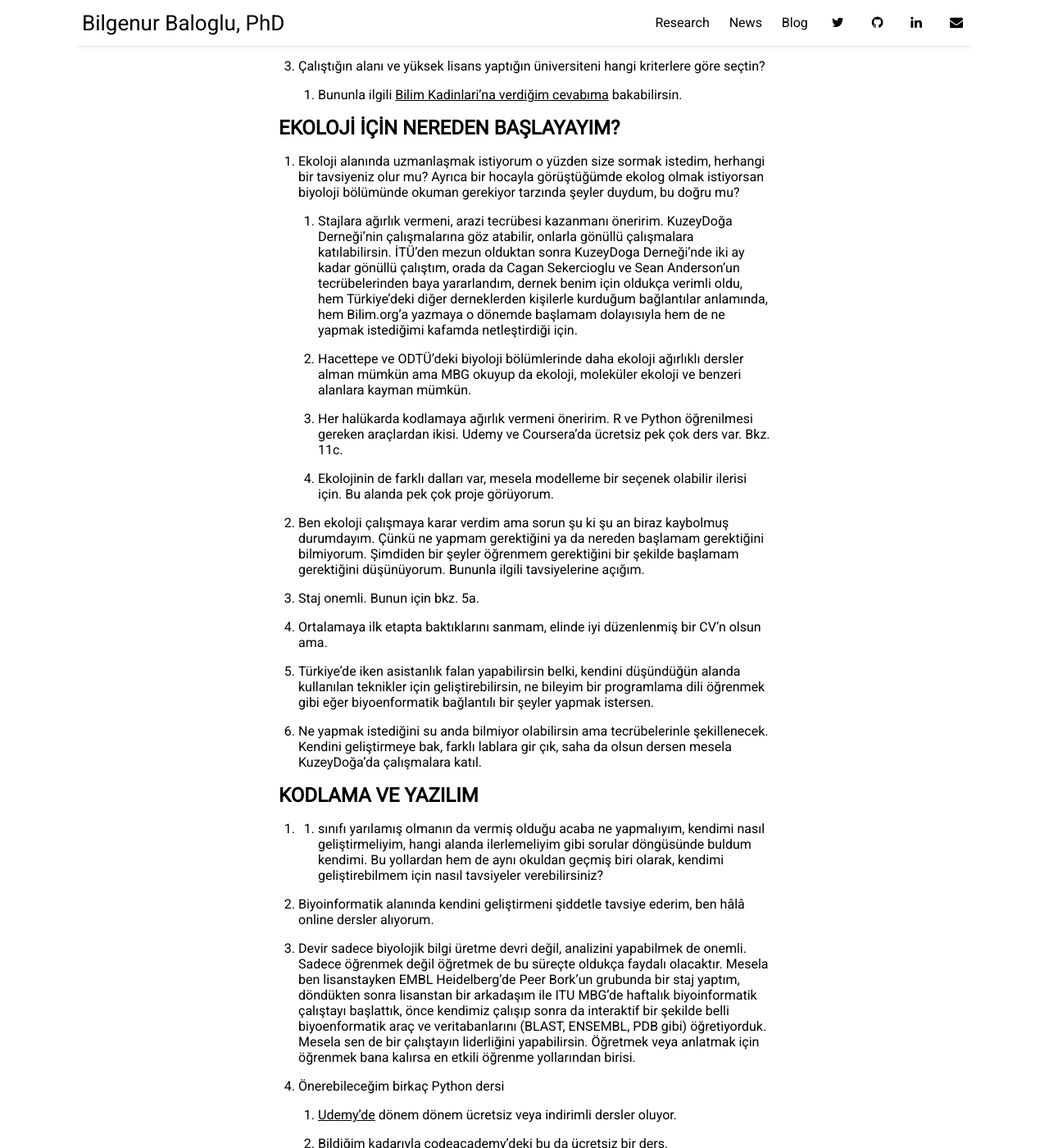
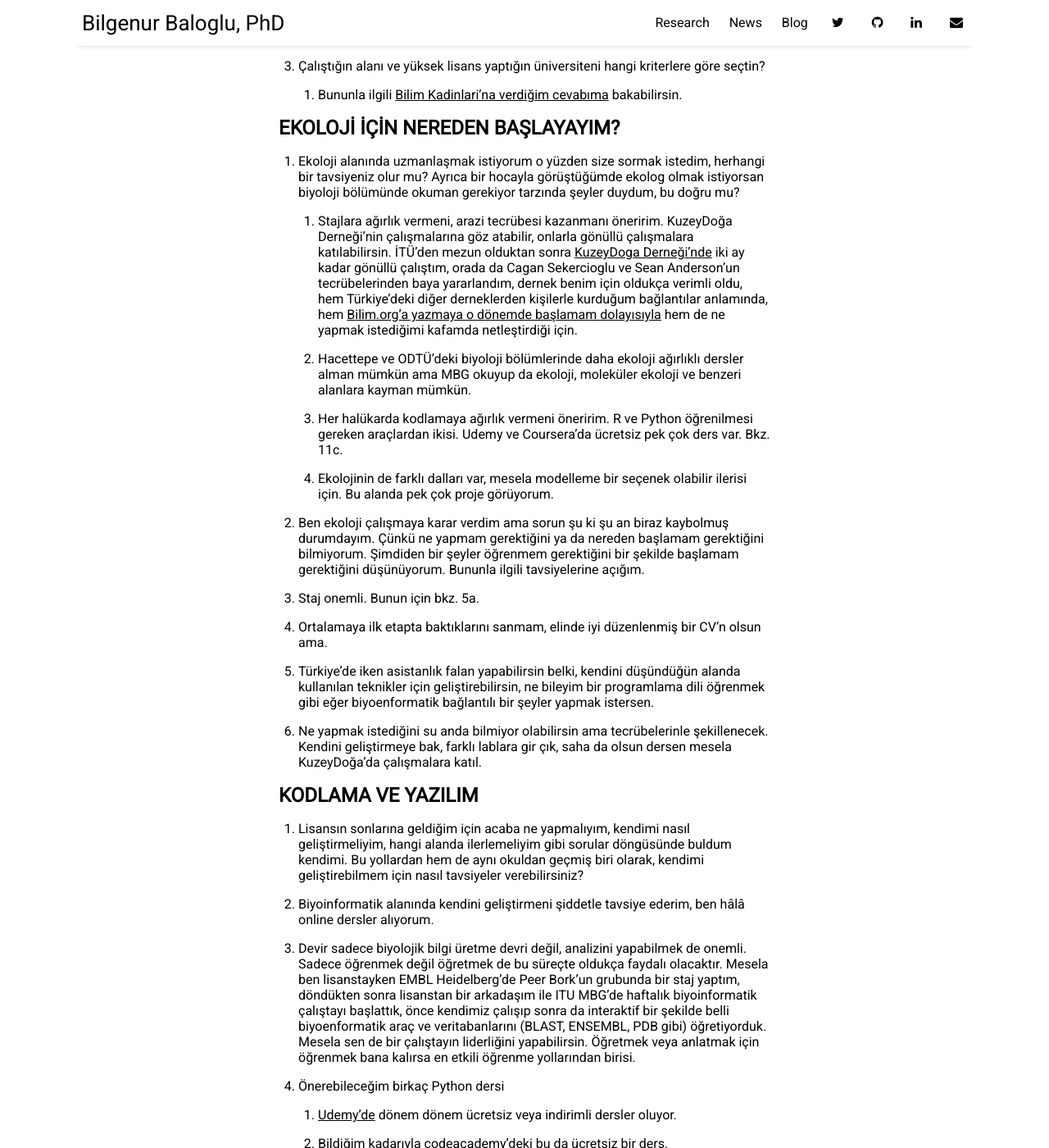
Before and after one commit to BBaloglu/bbaloglu.github.io, a Jekyll site: the page built from _posts/2020-07-07-Mentorship.md, in a window 1280 px wide and 1400 px high, scrolled down 3220 px. Shown: the whole window at 82% size. Built offline with Jekyll 4.4.1, drawn with Linux system fonts in a browser that asks for light colours; nearby versions of some CDN libraries; part of the change alters nothing that is shown; some of the changed text lies outside the part shown.

Commit message:
Update 2020-07-07-Mentorship.md

```diff
--- a/_posts/2020-07-07-Mentorship.md
+++ b/_posts/2020-07-07-Mentorship.md
@@ -59,7 +59,7 @@ Merhaba arkadaşlar! Enerji dolu, idealleri olan pek çok öğrenciden farklı m
 ## EKOLOJİ İÇİN NEREDEN BAŞLAYAYIM?
 
 9. Ekoloji alanında uzmanlaşmak istiyorum o yüzden size sormak istedim, herhangi bir tavsiyeniz olur mu? Ayrıca bir hocayla görüştüğümde ekolog olmak istiyorsan biyoloji bölümünde okuman gerekiyor tarzında şeyler duydum, bu doğru mu?
-   1. Stajlara ağırlık vermeni, arazi tecrübesi kazanmanı öneririm. KuzeyDoğa Derneği'nin çalışmalarına göz atabilir, onlarla gönüllü çalışmalara katılabilirsin. İTÜ’den mezun olduktan sonra KuzeyDoga Derneği'nde iki ay kadar gönüllü çalıştım, orada da Cagan Sekercioglu ve Sean Anderson'un tecrübelerinden baya yararlandım, dernek benim için oldukça verimli oldu, hem Türkiye'deki diğer derneklerden kişilerle kurduğum bağlantılar anlamında, hem Bilim.org'a yazmaya o dönemde başlamam dolayısıyla hem de ne yapmak istediğimi kafamda netleştirdiği için.
+   1. Stajlara ağırlık vermeni, arazi tecrübesi kazanmanı öneririm. KuzeyDoğa Derneği'nin çalışmalarına göz atabilir, onlarla gönüllü çalışmalara katılabilirsin. İTÜ’den mezun olduktan sonra [KuzeyDoga Derneği'nde](https://www.kuzeydoga.net/) iki ay kadar gönüllü çalıştım, orada da Cagan Sekercioglu ve Sean Anderson'un tecrübelerinden baya yararlandım, dernek benim için oldukça verimli oldu, hem Türkiye'deki diğer derneklerden kişilerle kurduğum bağlantılar anlamında, hem [Bilim.org'a yazmaya o dönemde başlamam dolayısıyla](https://www.bilim.org/kuyucuk-golu-sulak-alan-restorasyon-projesi/) hem de ne yapmak istediğimi kafamda netleştirdiği için.
    2. Hacettepe ve ODTÜ’deki biyoloji bölümlerinde daha ekoloji ağırlıklı dersler alman mümkün ama MBG okuyup da ekoloji, moleküler ekoloji ve benzeri alanlara kayman mümkün.
    3. Her halükarda kodlamaya ağırlık vermeni öneririm. R ve Python öğrenilmesi gereken araçlardan ikisi. Udemy ve Coursera'da ücretsiz pek çok ders var. Bkz. 11c.
    4. Ekolojinin de farklı dalları var, mesela modelleme bir seçenek olabilir ilerisi için. Bu alanda pek çok proje görüyorum.
@@ -71,7 +71,7 @@ Merhaba arkadaşlar! Enerji dolu, idealleri olan pek çok öğrenciden farklı m
 
 ## KODLAMA VE YAZILIM
 
-11. 3. sınıfı yarılamış olmanın da vermiş olduğu acaba ne yapmalıyım, kendimi nasıl geliştirmeliyim, hangi alanda ilerlemeliyim gibi sorular döngüsünde buldum kendimi. Bu yollardan hem de aynı okuldan geçmiş biri olarak, kendimi geliştirebilmem için nasıl tavsiyeler verebilirsiniz?
+11. Lisansın sonlarına geldiğim için acaba ne yapmalıyım, kendimi nasıl geliştirmeliyim, hangi alanda ilerlemeliyim gibi sorular döngüsünde buldum kendimi. Bu yollardan hem de aynı okuldan geçmiş biri olarak, kendimi geliştirebilmem için nasıl tavsiyeler verebilirsiniz?
    1. Biyoinformatik alanında kendini geliştirmeni şiddetle tavsiye ederim, ben hâlâ online dersler alıyorum.
    2. Devir sadece biyolojik bilgi üretme devri değil, analizini yapabilmek de onemli. Sadece öğrenmek değil öğretmek de bu süreçte oldukça faydalı olacaktır. Mesela ben lisanstayken EMBL Heidelberg'de Peer Bork’un grubunda bir staj yaptım, döndükten sonra lisanstan bir arkadaşım ile ITU MBG'de haftalık biyoinformatik çalıştayı başlattık, önce kendimiz çalışıp sonra da interaktif bir şekilde belli biyoenformatik araç ve veritabanlarını (BLAST, ENSEMBL, PDB gibi) öğretiyorduk. Mesela sen de bir çalıştayın liderliğini yapabilirsin. Öğretmek veya anlatmak için öğrenmek bana kalırsa en etkili öğrenme yollarından birisi.
    3. Önerebileceğim birkaç Python dersi
@@ -81,7 +81,7 @@ Merhaba arkadaşlar! Enerji dolu, idealleri olan pek çok öğrenciden farklı m
       4. Burada da Python ile ilgili [ücretsiz kaynaklar](http://justinbois.github.io/bootcamp/2019/resources.html) var.
    4. R için UC Irvine’den Dr. Mine Doğucu’nun kurduğu [bu web sitesi](https://www.learnr4free.com/) bir harika! Buradan pek çok farklı ve ücretsiz kaynağa ulaşabilirsiniz.
 12. Python öğrenmeye başlayınca çok zevkli gelmeye başladı ve boş vaktimi ona harcadım özellikle sağlık alanıyla ilgili verilerin incelendiği data setlerinde daha şevkle çalıştım. Bölümümü değiştirip değiştirmemekte kararsızım ama nörodejeneratif hastalıkların yapılarını da merak ettiğim için seviyorum. Sizce nasıl bir yol izlemeliyim? Erken tanı vs. gibi daha yazılım tarafında olmam mümkün müdür?
-   1. Erken tanı/yazılım sorusu için cevabim: Neden olmasın? Bununla ilgili daha çok tecrübe edinmek istersen Kaggle’daki yarışmalara katılmanı öneririm. Pek çok medikal veritabanını orada bulmak mümkün ve yarışmalara katılmak hem iyi bir tecrübe olur, hem de kendini geliştirmeni kolaylaştırır.
+   1. Erken tanı/yazılım sorusu için cevabim: Neden olmasın? Bununla ilgili daha çok tecrübe edinmek istersen [Kaggle’daki](https://www.kaggle.com/) yarışmalara katılmanı öneririm. Pek çok medikal veritabanını orada bulmak mümkün ve yarışmalara katılmak hem iyi bir tecrübe olur, hem de kendini geliştirmeni kolaylaştırır.
    2. Python öğrenmek için tavsiyelerim ile ilgili bkz. 13c.
 
 ## MOTİVASYON MEKTUBU VE CV
```
